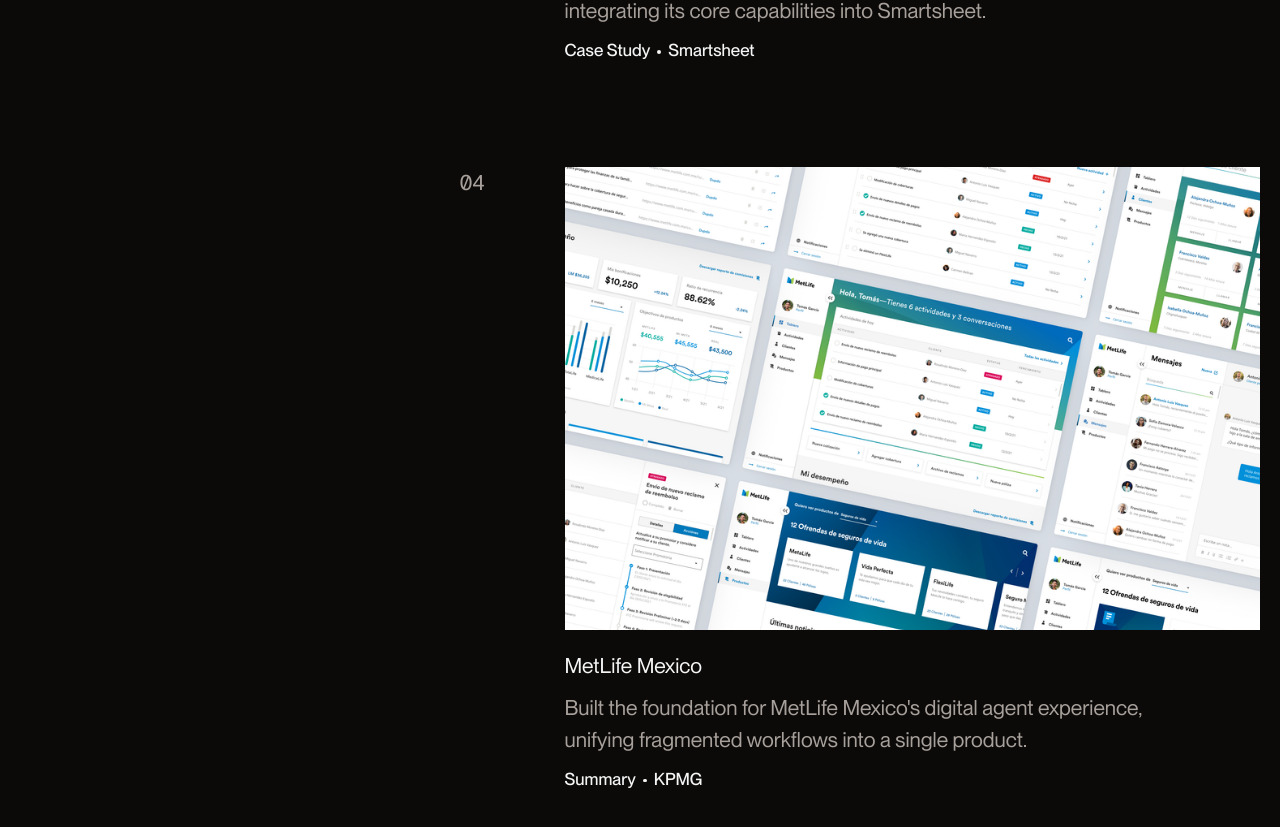
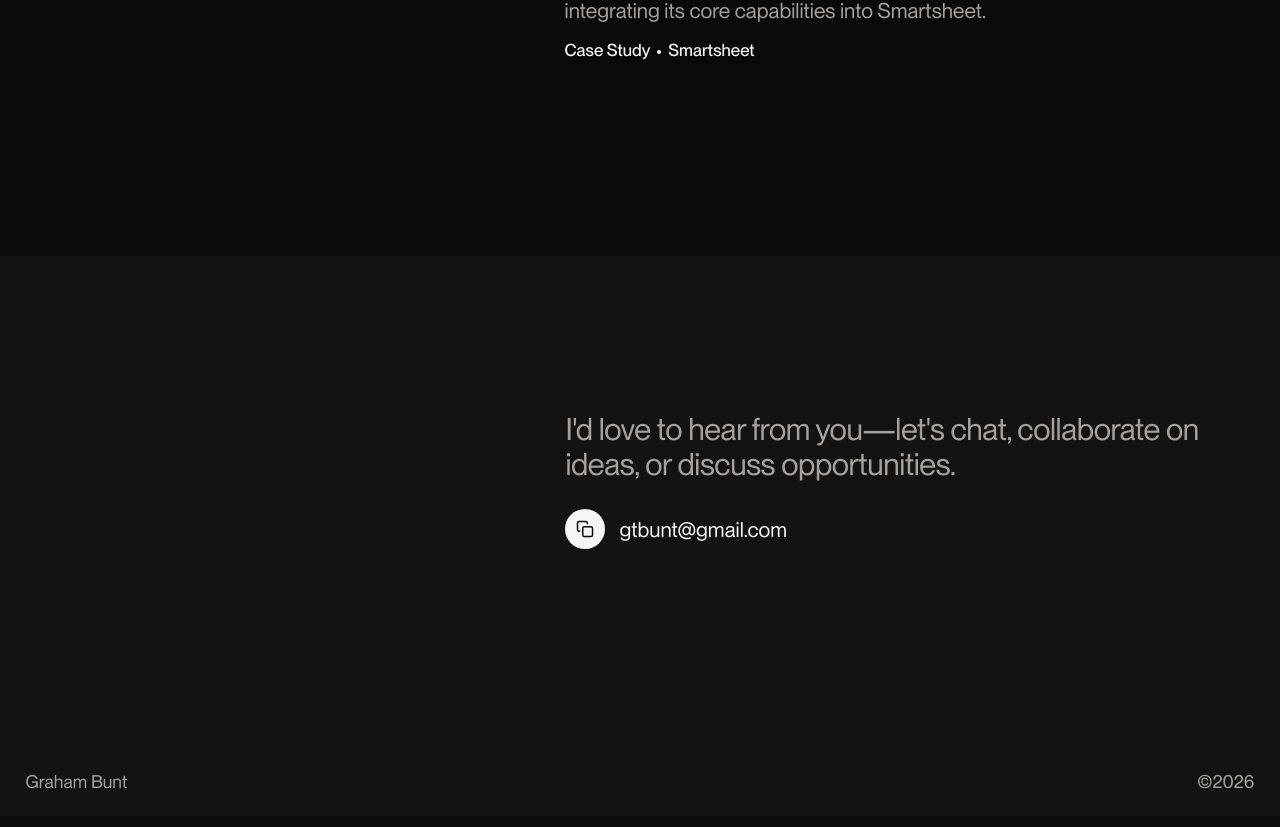
Before and after one commit to GrahamBunt/portfolio, a Next.js app: page / in a window 1280 px wide. Shown: the part 2809-3636 px from the top of the page. Built offline with nearby package versions, Linux system fonts and the light colour scheme.

Commit message:
Hide MetLife Mexico while preserving project content

```diff
--- a/src/app/page.tsx
+++ b/src/app/page.tsx
@@ -10,13 +10,13 @@ import { HomeProjectImage } from "@/components/HomeProjectImage";
 import { EmailCopyControl } from "@/components/EmailCopyControl";
 import { ProjectMeta } from "@/components/ProjectMeta";
 import { SiteNav } from "@/components/SiteNav";
-import { allWork } from "@/content/work";
+import { publishedWork } from "@/content/work";
 import { preventTextOrphans } from "@/lib/typography";
 
 const featuredHomeProjectSlugs = ["smartsheet-reports", "cubby", "resource-management-integration", "metlife-mexico"];
 const homeFeaturedProjects = featuredHomeProjectSlugs
-  .map((slug) => allWork.find((project) => project.slug === slug))
-  .filter((project): project is (typeof allWork)[number] => Boolean(project));
+  .map((slug) => publishedWork.find((project) => project.slug === slug))
+  .filter((project): project is (typeof publishedWork)[number] => Boolean(project));
 
 const HOME_SUPPORT_TEXT =
   "Graham Bunt is a product designer leaning into scale and complexity, exploring what AI makes possible, and turning ambitious ideas into real experiences.";
@@ -91,7 +91,7 @@ function ArrowIcon() {
   );
 }
 
-function getProjectImage(project: (typeof allWork)[number]) {
+function getProjectImage(project: (typeof publishedWork)[number]) {
   return project.homepageImage ?? project.image;
 }
 
--- a/src/app/sitemap.ts
+++ b/src/app/sitemap.ts
@@ -1,5 +1,5 @@
 import type { MetadataRoute } from "next";
-import { allWork } from "@/content/work";
+import { publishedWork } from "@/content/work";
 
 export default function sitemap(): MetadataRoute.Sitemap {
   const baseUrl = "https://grahambunt.com";
@@ -16,7 +16,7 @@ export default function sitemap(): MetadataRoute.Sitemap {
       lastModified: now,
       priority: 0.8,
     },
-    ...allWork
+    ...publishedWork
       .filter((item) => !item.isComingSoon)
       .map((item) => ({
         url: `${baseUrl}/work/${item.slug}`,
--- a/src/content/work.ts
+++ b/src/content/work.ts
@@ -15,6 +15,7 @@ export type WorkItem = {
   cardMeta?: string;
   caseStudyMeta?: string;
   isComingSoon?: boolean;
+  isHidden?: boolean;
   caseStudyLayout?: "deck";
   deckSlides?: CaseStudyPresentationSlide[];
   overview?: CaseStudyOverview;
@@ -482,6 +483,8 @@ export const otherWork: WorkItem[] = [
   {
     title: "MetLife Mexico",
     slug: "metlife-mexico",
+    // Retained for a possible return; hidden from listings, routes, and the sitemap.
+    isHidden: true,
     tag: "KPMG • 2021",
     image: "/work/metlife-mexico/homepage-card-fast.webp",
     homepageImage: "/work/metlife-mexico/homepage-card-fast.webp",
@@ -544,9 +547,10 @@ export const otherWork: WorkItem[] = [
 ];
 
 export const allWork = [featuredWork, ...otherWork];
+export const publishedWork = allWork.filter((item) => !item.isHidden);
 const routeableWorkSlugs = ["smartsheet-reports", "cubby", "resource-management-integration", "metlife-mexico"];
 export const routeableWork = routeableWorkSlugs
-  .map((slug) => allWork.find((item) => item.slug === slug))
+  .map((slug) => publishedWork.find((item) => item.slug === slug))
   .filter((item): item is WorkItem => Boolean(item));
 const locallyRouteableWork = routeableWork;
 
```
